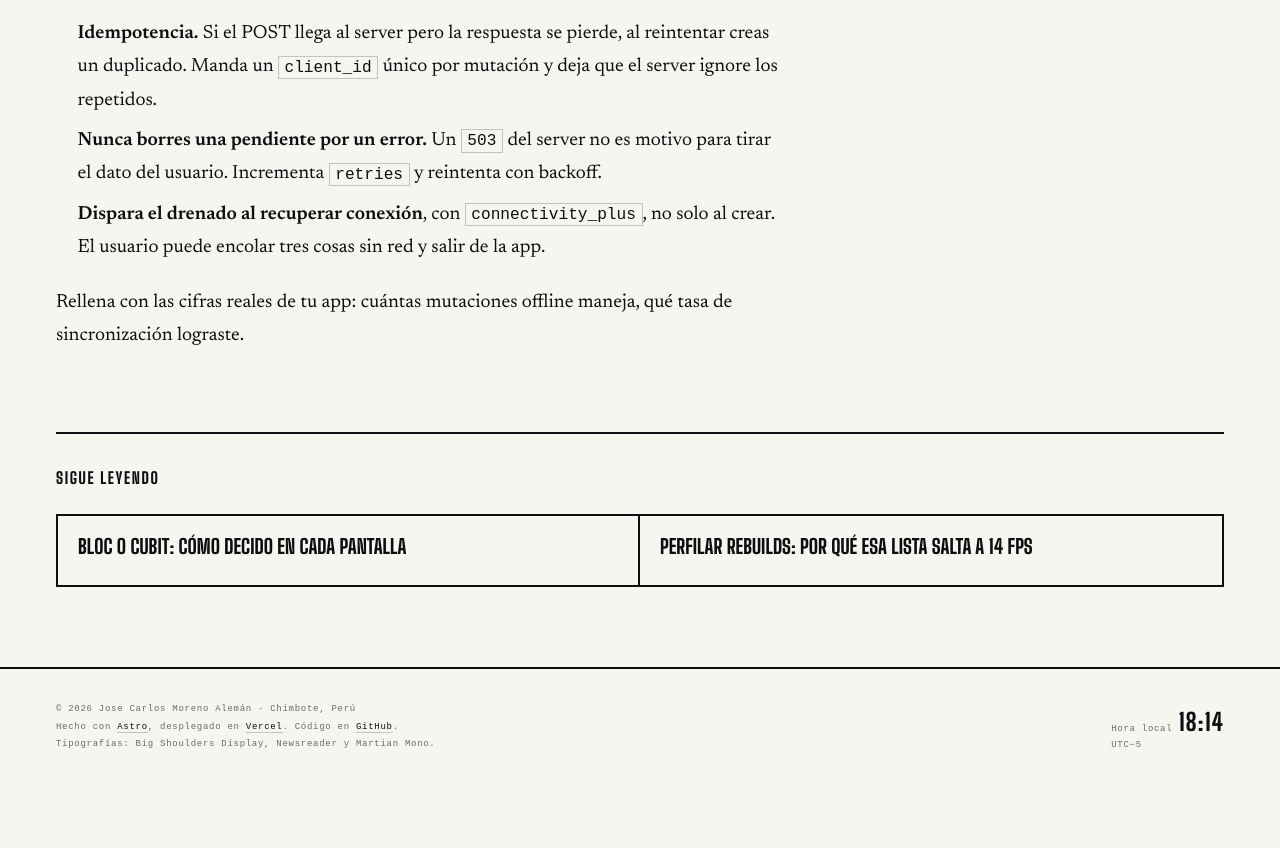
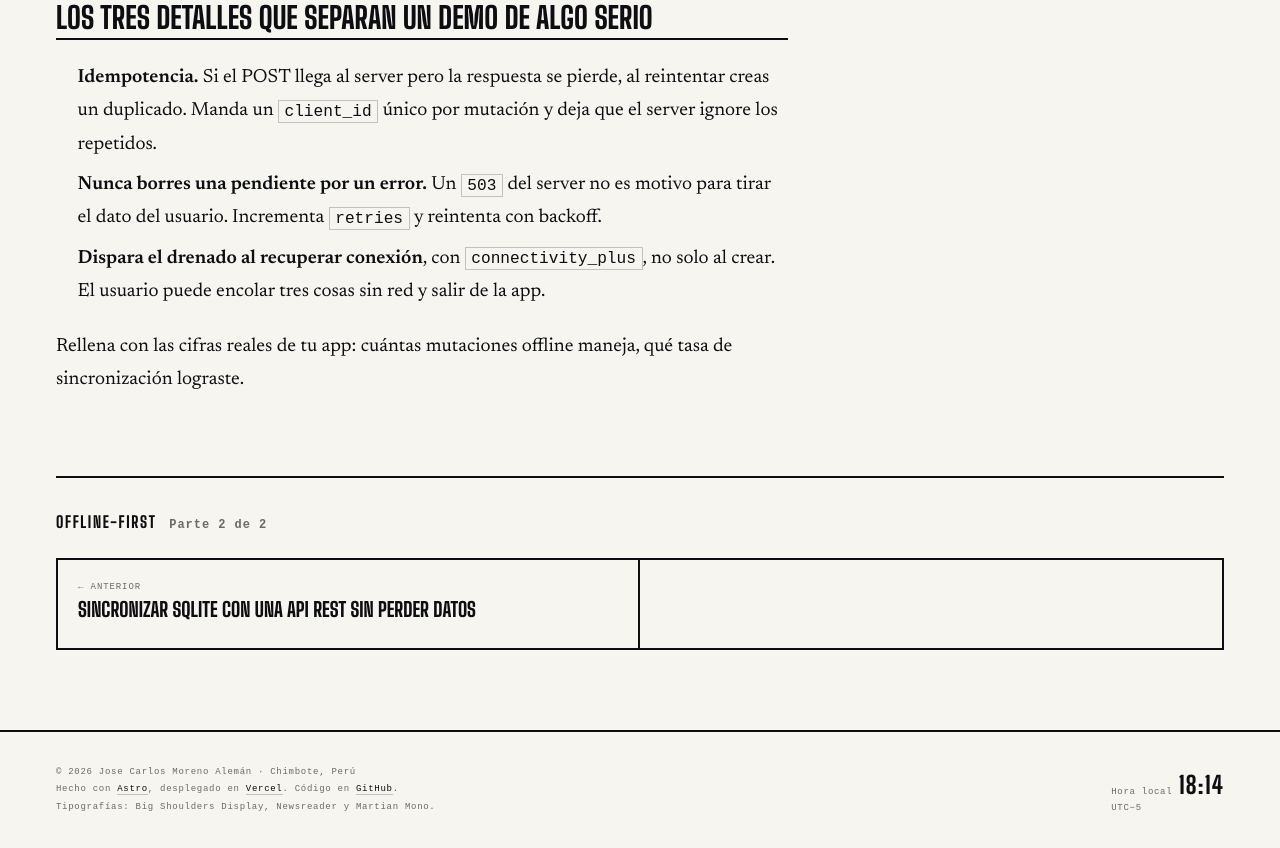
Before and after one commit to JCJMA1994/portafolio-joao-moreno, an Astro site: page /blog/cola-sincronizacion-offline in a window 1280 px wide. Shown: the part 1861-2709 px from the top of the page. Before the commit the page ends 2646 px from the top, so only its background shows below. Built offline with nearby package versions, Linux system fonts and the light colour scheme; Astro itself is replaced by a stand-in of ours; a web font is replaced by a local one.

Commit message:
feat(blog): show series navigation and level badge on post page
Call getSeriesNav on the post page: when the post belongs to a
series, render 'Parte X de N' with prev/next links to /blog/series/
and suppress the tag-based related list; standalone posts keep the
related list unchanged. Add the level badge to the article header.

```diff
--- a/src/pages/blog/[slug].astro
+++ b/src/pages/blog/[slug].astro
@@ -5,6 +5,8 @@ import Nav from '@/components/Nav.astro';
 import Footer from '@/components/Footer.astro';
 import { formatDate, isoDate, readingTime } from '@/lib/utils';
 import { profile } from '@/data/profile';
+import { getSeriesNav } from '@/lib/series';
+import LevelBadge from '@/components/LevelBadge.astro';
 
 export async function getStaticPaths() {
   const posts = await getCollection('blog', ({ data }) => !data.draft);
@@ -16,11 +18,17 @@ const { Content } = await render(post);
 const minutes = readingTime(post.body ?? '');
 const origin = Astro.site?.origin ?? '';
 
-// Artículos relacionados por etiqueta compartida.
 const all = await getCollection('blog', ({ data }) => !data.draft);
-const related = all
-  .filter((p) => p.id !== post.id && p.data.tags.some((t) => post.data.tags.includes(t)))
-  .slice(0, 2);
+const seriesNav = getSeriesNav(all, post.id);
+
+// Artículos relacionados por etiqueta compartida. Solo se muestran
+// cuando el post NO pertenece a una serie: la navegación de serie
+// reemplaza al bloque de relacionados, nunca conviven ambos.
+const related = seriesNav
+  ? []
+  : all
+      .filter((p) => p.id !== post.id && p.data.tags.some((t) => post.data.tags.includes(t)))
+      .slice(0, 2);
 ---
 
 <Base
@@ -68,6 +76,9 @@ const related = all
 
     <article>
       <header class="mb-10 border-b-2 border-ink pb-6">
+        <div class="mb-4">
+          <LevelBadge level={post.data.level} />
+        </div>
         <h1 class="max-w-[26ch] text-[clamp(2rem,7vw,4.5rem)] leading-[0.9] font-black">
           {post.data.title}
         </h1>
@@ -90,7 +101,50 @@ const related = all
     </article>
 
     {
-      related.length > 0 && (
+      seriesNav && (
+        <aside class="mt-20 border-t-2 border-ink pt-8">
+          <h2 class="mb-6 text-base tracking-[0.1em]">
+            <a href={`/blog/series/${seriesNav.slug}`} class="no-underline hover:text-red">
+              {seriesNav.name}
+            </a>
+            <span class="ml-2 font-mono text-xs tracking-[0.08em] text-slate normal-case">
+              Parte {seriesNav.index} de {seriesNav.total}
+            </span>
+          </h2>
+          <ul class="m-0 grid list-none gap-0 border-2 border-ink p-0 sm:grid-cols-2">
+            {seriesNav.prev && (
+              <li class="border-b-2 border-ink p-5 transition-colors hover:screentone sm:border-r-2 sm:border-b-0">
+                <span class="mb-1 block font-mono text-[0.5625rem] tracking-[0.1em] text-slate uppercase">
+                  ← Anterior
+                </span>
+                <a
+                  href={`/blog/${seriesNav.prev.id}`}
+                  class="font-impact text-xl leading-none font-extrabold uppercase no-underline"
+                >
+                  {seriesNav.prev.data.title}
+                </a>
+              </li>
+            )}
+            {seriesNav.next && (
+              <li class="p-5 transition-colors hover:screentone">
+                <span class="mb-1 block font-mono text-[0.5625rem] tracking-[0.1em] text-slate uppercase">
+                  Siguiente →
+                </span>
+                <a
+                  href={`/blog/${seriesNav.next.id}`}
+                  class="font-impact text-xl leading-none font-extrabold uppercase no-underline"
+                >
+                  {seriesNav.next.data.title}
+                </a>
+              </li>
+            )}
+          </ul>
+        </aside>
+      )
+    }
+
+    {
+      !seriesNav && related.length > 0 && (
         <aside class="mt-20 border-t-2 border-ink pt-8">
           <h2 class="mb-6 text-base tracking-[0.1em]">Sigue leyendo</h2>
           <ul class="m-0 grid list-none gap-0 border-2 border-ink p-0 sm:grid-cols-2">
```
